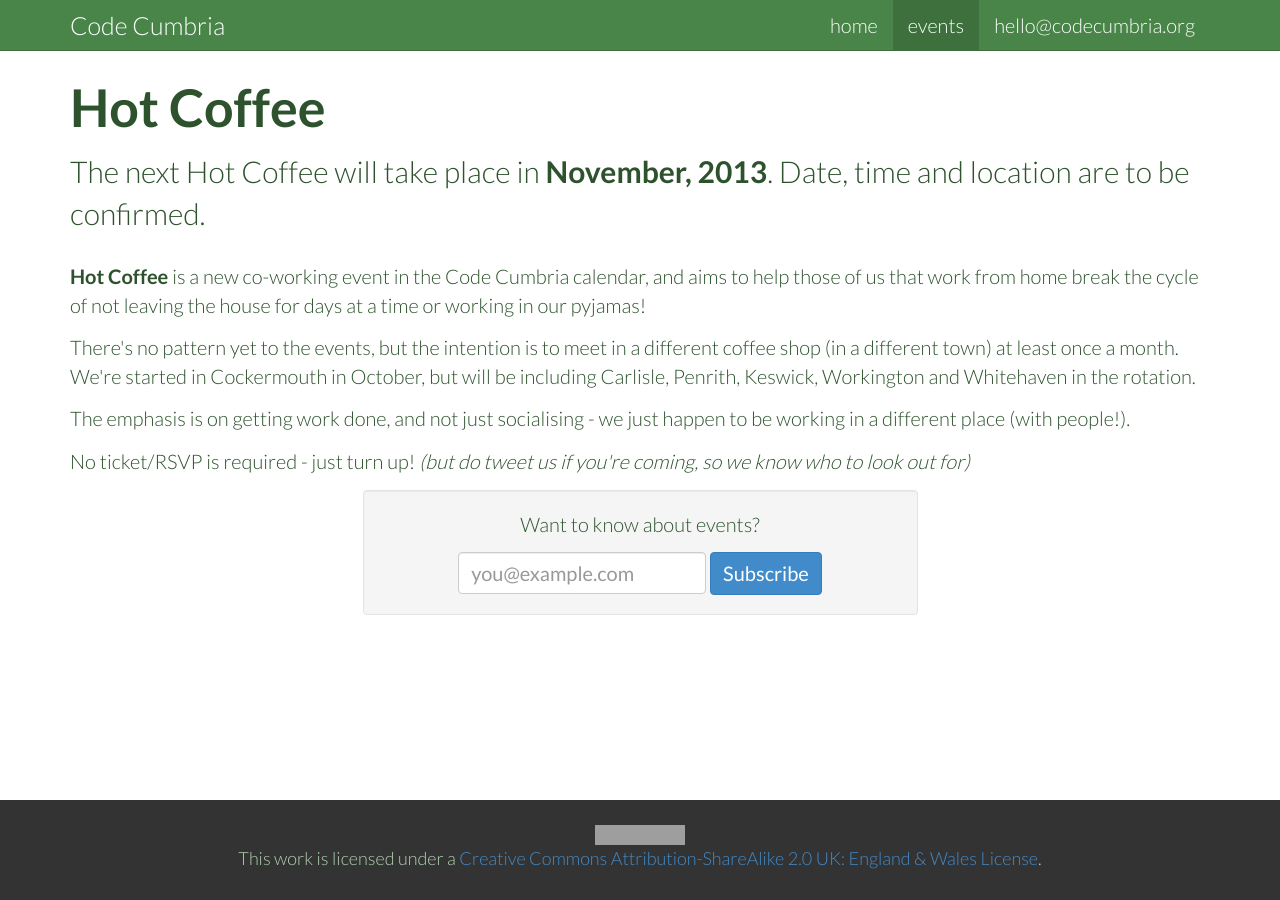
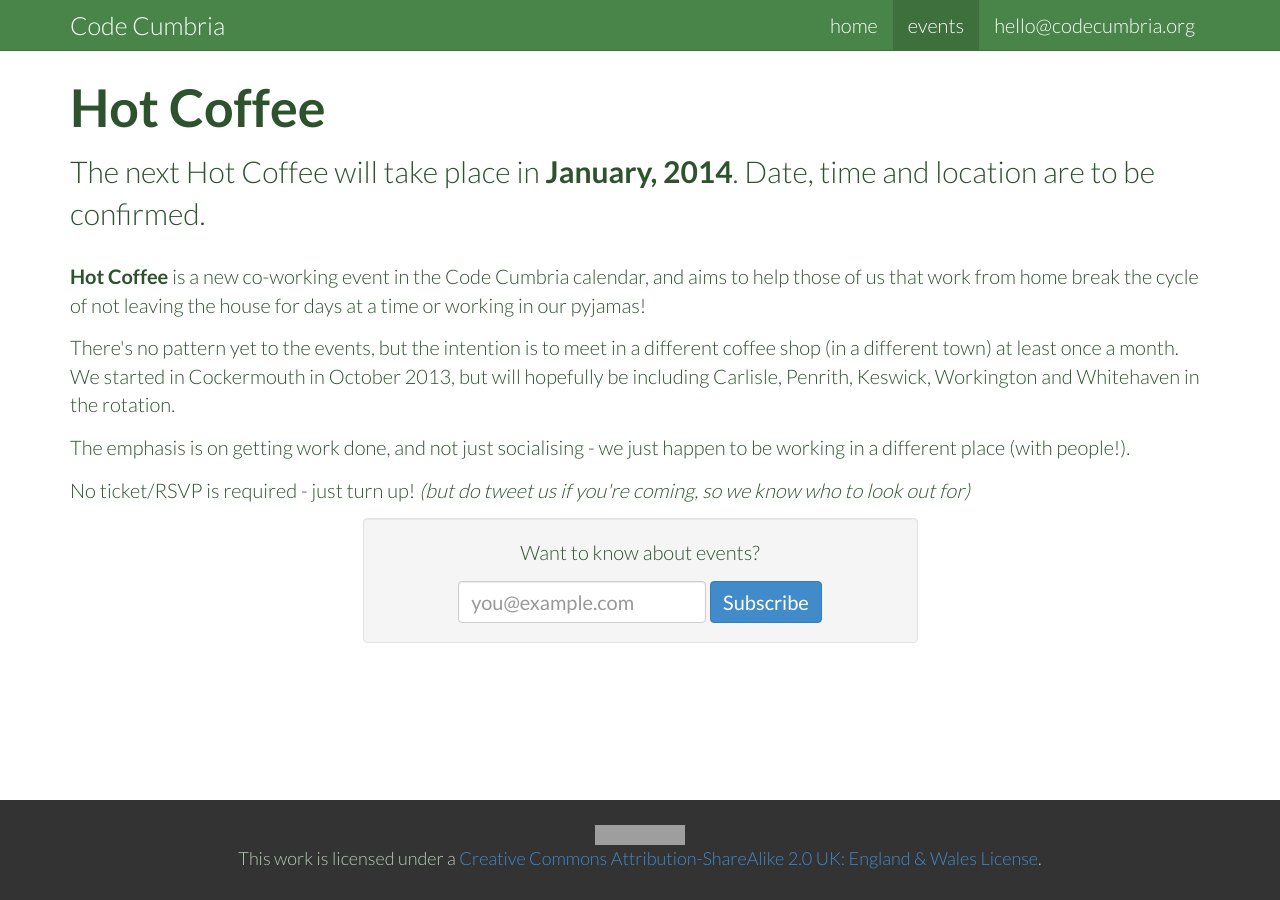
Before and after one commit to CodeCumbria/codecumbria.github.io, a Jekyll site: the page built from events/hot_coffee.html, in a window 1280 px wide. Built offline with Jekyll 4.4.1, drawn with Linux system fonts in a browser that asks for light colours; Markdown is read by kramdown in place of the engine named in the settings; comment, search, counter and statistics services are not loaded; grey boxes are pictures that could not be loaded.

Commit message:
Updated events.

```diff
--- a/events/co_working_freerange.html
+++ b/events/co_working_freerange.html
@@ -5,7 +5,7 @@ section: events
 ---
 <div class="row">
   <div class="col-md-12">
-    <p class="lead">The next {{ page.title }} will take place at the <a href="http://www.cumbria.ac.uk/AboutUs/Enterprise/CarlisleBusinessInteractionCentre.aspx">University of Cumbria's Carlisle Business Interaction Centre</a> (C-BIC) on Paternoster Row on <strong>Friday November 15<sup>th</sup>, 2013</strong> beginning at 11:00 and ending at 15:00.</p>
+    <p class="lead">The next {{ page.title }} will take place at the <a href="http://www.cumbria.ac.uk/AboutUs/Enterprise/CarlisleBusinessInteractionCentre.aspx">University of Cumbria's Carlisle Business Interaction Centre</a> (C-BIC) on Paternoster Row on <strong>Friday December 13<sup>th</sup>, 2013</strong> beginning at 11:00 and ending at 15:00.</p>
   </div>
 </div>
 <div class="row">
--- a/events/code_cumbria_north.html
+++ b/events/code_cumbria_north.html
@@ -6,7 +6,7 @@ section: events
 
 <div class="row">
   <div class="col-md-12">
-    <p class="lead">The next - and last of 2013 - {{ page.title }} will take place in Carlisle on <strong>Wednesday November 27<sup>th</sup>, 2013</strong> beginning at 18:30 and ending at 21:00.</p>
+    <p class="lead">The next - and first of 2014 - {{ page.title }} will take place in Carlisle on <strong>Wednesday January 29<sup>th</sup>, 2014</strong> beginning at 18:30 and ending at 21:00.</p>
     <div class="well">
     <p>We realise Cumbria is a large county, and not everyone can make it to Carlisle easily. In the future we hope to hold similar meetings in other parts of the county - please <a href="mailto:hello@codecumbria.org?subject=I%20want%20to%20help%20run%20a%20meeting" title="get in touch about running a meeting">get in touch</a> if you would like to help make those happen.</p>
     </div>
@@ -18,9 +18,11 @@ section: events
     <p>There are usually 3-4 talks of about 20 minutes each (including Q&A), mixed with general discussion, networking and - of course - tea &amp; coffee.</p>
     <p>Talks can be presentations, demos, idea/production validation, or just something cool you've done and want to share with others. The rule of thumbs for talks is: "if you'd be interested in hearing it, then so will we". We welcome anyone who is willing to present, and have had many varied talks in the past. Presenting to your peers is great way to develop/hone your presentation skills, and giving at least one talk is recommended to all attendees.</p>
   </div>
+<!--
   <div class="col-md-6">
     <div style="width:100%; text-align:left;" ><iframe  src="https://www.eventbrite.co.uk/tickets-external?eid=9293253371&ref=codecumbria&v=2" frameborder="0" height="214" width="100%" vspace="0" hspace="0" marginheight="5" marginwidth="5" scrolling="auto" allowtransparency="true"></iframe><div style="font-family:Helvetica, Arial; font-size:10px; padding:5px 0 5px; margin:2px; width:100%; text-align:left;" ><a style="color:#ddd; text-decoration:none;" target="_blank" href="http://www.eventbrite.co.uk/r/etckt">Event Registration Online</a><span style="color:#ddd;"> for </span><a style="color:#ddd; text-decoration:none;" target="_blank" href="https://codecumbrianorth.eventbrite.co.uk?ref=etckt">Code Cumbria North</a> <span style="color:#ddd;">powered by</span> <a style="color:#ddd; text-decoration:none;" target="_blank" href="http://www.eventbrite.co.uk?ref=etckt">Eventbrite</a></div></div>
   </div>
+ -->
 </div>
 <div class="row">
   <div class="col-md-6">
--- a/events/hot_coffee.html
+++ b/events/hot_coffee.html
@@ -6,9 +6,9 @@ section: events
 
 <div class="row">
   <div class="col-md-12">
-    <p class="lead">The next {{ page.title }} will take place in <strong>November, 2013</strong>. Date, time and location are to be confirmed.</p>
+    <p class="lead">The next {{ page.title }} will take place in <strong>January, 2014</strong>. Date, time and location are to be confirmed.</p>
     <p><strong>{{ page.title }}</strong> is a new co-working event in the Code Cumbria calendar, and aims to help those of us that work from home break the cycle of not leaving the house for days at a time or working in our pyjamas!</p>
-    <p>There's no pattern yet to the events, but the intention is to meet in a different coffee shop (in a different town) at least once a month. We're started in Cockermouth in October, but will be including Carlisle, Penrith, Keswick, Workington and Whitehaven in the rotation.</p>
+    <p>There's no pattern yet to the events, but the intention is to meet in a different coffee shop (in a different town) at least once a month. We started in Cockermouth in October 2013, but will hopefully be including Carlisle, Penrith, Keswick, Workington and Whitehaven in the rotation.</p>
     <p>The emphasis is on getting work done, and not just socialising - we just happen to be working in a different place (with people!).</p>
     <p>No ticket/RSVP is required - just turn up! <em>(but do tweet us if you're coming, so we know who to look out for)</em></p>
   </div>
```
Also changed, not shown: index.html (+5 -3 lines).
